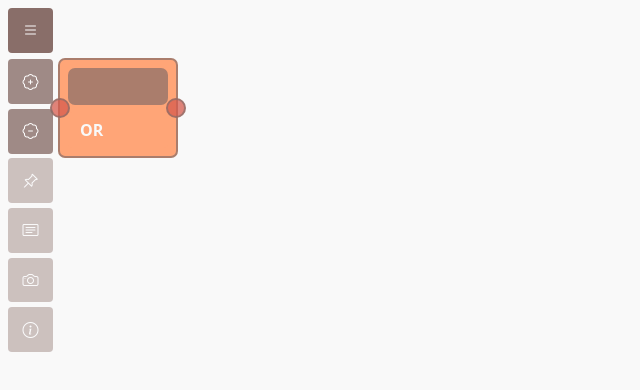
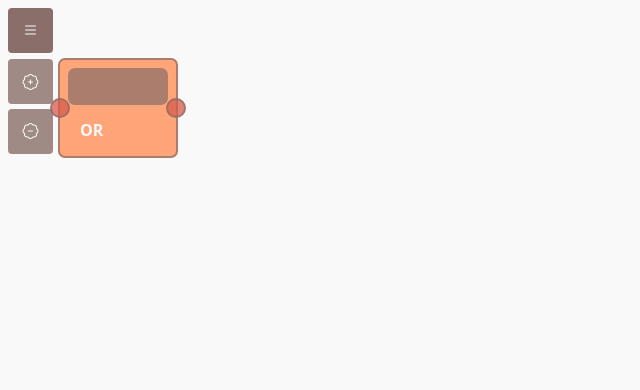
Before and after one commit to SadBarin/Strumen_Electronic, a React (Create React App) app: page / in a window 1280 px wide. Shown: the top 390 px of the page, without its empty margins (0-640 px from the left). Built offline with nearby package versions, Linux system fonts and the light colour scheme.

Commit message:
add eslint

```diff
--- a/src/components/app-button-icon/app-button-icon.jsx
+++ b/src/components/app-button-icon/app-button-icon.jsx
@@ -1,19 +1,25 @@
 import React from 'react';
-import PropTypes from 'prop-types'
+import PropTypes from 'prop-types';
 import './app-button-icon.css';
 
 function AppButtonIcon(props) {
+  const { icon, onClick, propsClass } = props;
+
   return (
-    <button className={'btn text-white icon-button ' + props.propsClass} onClick={props.onClick}>
-      <i className={'bi ' + props.icon}/>
+    <button type="button" className={`btn text-white icon-button ${propsClass}`} onClick={onClick}>
+      <i className={`bi ${icon}`} />
     </button>
-  )
+  );
 }
 
+AppButtonIcon.defaultProps = {
+  propsClass: '',
+};
+
 AppButtonIcon.propTypes = {
-  icon: PropTypes.string,
-  onClick: PropTypes.func,
-  propsClass: PropTypes.string
-}
+  icon: PropTypes.string.isRequired,
+  onClick: PropTypes.func.isRequired,
+  propsClass: PropTypes.string,
+};
 
-export default AppButtonIcon
+export default AppButtonIcon;
--- a/src/components/app/app.jsx
+++ b/src/components/app/app.jsx
@@ -1,72 +1,76 @@
 import React, { Component } from 'react';
 import './app.css';
 
-import AppPanel from "../panel/app-panel";
-import AppGrid from "../layout/app-grid";
+import AppPanel from '../panel/app-panel';
+import AppGrid from '../layout/app-grid';
 
-export default class App extends Component {
+class App extends Component {
   constructor(props) {
     super(props);
     this.state = {
       gridList: [],
       removeStatus: false,
-    }
-  }
-
-  getRandomNumber (min, max) {
-    return Math.floor(Math.random() * (max - min)) + min;
-  }
-
-  getRandomCoordinates() {
-    return {
-      x: this.getRandomNumber(10, window.innerWidth),
-      y: this.getRandomNumber(10, window.innerHeight)
-    }
-  }
-
-  createItem(obj) {
-    const {x, y} = obj
-
-    return {
-      id: Date.now(),
-      x,
-      y
     };
   }
 
   handleAddItem() {
     this.setState((state) => {
       const item = this.createItem(this.getRandomCoordinates());
-      return {gridList: [...state.gridList, item]};
-    })
+      return { gridList: [...state.gridList, item] };
+    });
   }
 
   handleChangeRemoveStatus() {
-    this.setState({removeStatus: !this.state.removeStatus})
+    const { removeStatus } = this.state;
+
+    this.setState({ removeStatus: !removeStatus });
   }
+
+  getRandomCoordinates() {
+    return {
+      x: this.getRandomNumber(10, window.innerWidth),
+      y: this.getRandomNumber(10, window.innerHeight),
+    };
+  }
+
+  getRandomNumber = (min, max) => Math.floor(Math.random() * (max - min)) + min;
 
   handleRemoveItem = (id) => {
     this.setState((state) => {
-      const items = state.gridList.filter((item) => item.id !== id)
-      return {gridList: items};
-    })
+      const items = state.gridList.filter((item) => item.id !== id);
+      return { gridList: items };
+    });
+  }
+
+  createItem = (obj) => {
+    const { x, y } = obj;
+
+    return {
+      id: Date.now(),
+      x,
+      y,
+    };
   }
 
   render() {
+    const { removeStatus, gridList } = this.state;
+
     return (
-      <main className='layout position-relative offsetParent'>
+      <main className="layout position-relative offsetParent">
         <AppPanel
-          activeRemove={this.state.removeStatus}
+          activeRemove={removeStatus}
           onClickChangeRemoveStatus={() => this.handleChangeRemoveStatus()}
           onClickAdd={() => this.handleAddItem()}
         />
 
         <AppGrid
-          items={this.state.gridList}
-          statusRemove={this.state.removeStatus}
+          items={gridList}
+          statusRemove={removeStatus}
           onClickRemove={this.handleRemoveItem}
         />
       </main>
-    )
+    );
   }
 }
+
+export default App;
--- a/src/components/layout/app-draggable/app-draggable.jsx
+++ b/src/components/layout/app-draggable/app-draggable.jsx
@@ -1,21 +1,31 @@
 import React from 'react';
 import './app-draggable.css';
+import PropTypes from 'prop-types';
+
 import Draggable from 'react-draggable';
 
-export default function AppDraggable(props) {
+function AppDraggable(props) {
+  const { id } = props;
+
   return (
-    <div className='position-absolute' key={props.id} data-bs-toggle="tooltip" data-bs-placement="bottom">
-      <Draggable defaultPosition={{x: 10, y: 10}} handle=".handle">
+    <div className="position-absolute" key={id} data-bs-toggle="tooltip" data-bs-placement="bottom">
+      <Draggable defaultPosition={{ x: 10, y: 10 }} handle=".handle">
         <div className="app-draggable">
-          <div className='circle circle-left'/>
-          <div className='handle'/>
-          <select className='form-select'>
-            <option value='OR'>OR</option>
-            <option value='AND'>AND</option>
+          <div className="circle circle-left" />
+          <div className="handle" />
+          <select className="form-select">
+            <option value="OR">OR</option>
+            <option value="AND">AND</option>
           </select>
-          <div className='circle circle-right'/>
+          <div className="circle circle-right" />
         </div>
       </Draggable>
     </div>
-  )
+  );
 }
+
+AppDraggable.propTypes = {
+  id: PropTypes.number.isRequired,
+};
+
+export default AppDraggable;
--- a/src/components/panel/app-panel/app-panel.jsx
+++ b/src/components/panel/app-panel/app-panel.jsx
@@ -1,9 +1,9 @@
 import React, { Component } from 'react';
 import PropTypes from 'prop-types';
-import './app-panel.css'
+import './app-panel.css';
 
-import MenuList from "../panel-list";
-import AppIconButton from "../../app-button-icon";
+import PanelList from '../panel-list';
+import AppIconButton from '../../app-button-icon';
 
 class AppPanel extends Component {
   constructor(props) {
@@ -11,41 +11,46 @@ class AppPanel extends Component {
 
     this.state = {
       panelVisible: true,
-    }
+    };
   }
 
   handleClickButton() {
+    const { panelVisible } = this.state;
+
     this.setState({
-      panelVisible: !this.state.panelVisible,
-    })
-  }
-
-  handleChangeSimulateStatus() {
-    this.setState({
-      simulation: !this.state.simulation
-    })
+      panelVisible: !panelVisible,
+    });
   }
 
   render() {
+    const { panelVisible } = this.state;
+    const { activeRemove, onClickChangeRemoveStatus, onClickAdd } = this.props;
+
     return (
       <div className="p-2 panel position-fixed">
-        <AppIconButton icon={'bi-list'} onClick={() => this.handleClickButton()}/>
+        <AppIconButton icon="bi-list" onClick={() => this.handleClickButton()} />
 
-        <MenuList
-          activeRemove={this.props.activeRemove}
-          onClickAdd={ this.props.onClickAdd }
-          onClickChangeRemoveStatus={ this.props.onClickChangeRemoveStatus }
-          display={ this.state.panelVisible ? '' : ' panel-hidden' }
+        <PanelList
+          activeRemove={activeRemove}
+          onClickAdd={onClickAdd}
+          onClickChangeRemoveStatus={onClickChangeRemoveStatus}
+          display={panelVisible ? '' : ' panel-hidden'}
         />
       </div>
-    )
+    );
   }
 }
+
+AppPanel.defaultProps = {
+  activeRemove: false,
+  onClickChangeRemoveStatus: () => {},
+  onClickAdd: () => {},
+};
 
 AppPanel.propTypes = {
   activeRemove: PropTypes.bool,
   onClickChangeRemoveStatus: PropTypes.func,
-  onClickAdd: PropTypes.func
-}
+  onClickAdd: PropTypes.func,
+};
 
-export default AppPanel
+export default AppPanel;
--- a/src/components/panel/panel-list/index.js
+++ b/src/components/panel/panel-list/index.js
@@ -1,3 +1,3 @@
-import MenuList from './panel-list';
+import PanelList from './panel-list';
 
-export default MenuList;
+export default PanelList;
--- a/src/components/panel/panel-list/panel-list.jsx
+++ b/src/components/panel/panel-list/panel-list.jsx
@@ -1,19 +1,35 @@
 import React from 'react';
+import PropTypes from 'prop-types';
 import './panel-list.css';
 
-import AppIconButton from "../../app-button-icon";
+import AppIconButton from '../../app-button-icon';
 
-function MenuList (props) {
+function PanelList({
+  display, onClickAdd, activeRemove, onClickChangeRemoveStatus,
+}) {
   return (
-    <div className={"text-center text-white panel-list d-flex flex-column align-items-center opacity-8" + props.display}>
-      <AppIconButton icon={'bi-patch-plus'} onClick={props.onClickAdd}/>
-      <AppIconButton icon={'bi-patch-minus'} onClick={props.onClickChangeRemoveStatus} propsClass={(props.activeRemove) ? 'active' : ''}/>
-      <AppIconButton icon={'bi-pin-angle'} propsClass={'disable'}/>
-      <AppIconButton icon={'bi-card-text'} propsClass={'disable'}/>
-      <AppIconButton icon={'bi-camera'} propsClass={'disable'}/>
-      <AppIconButton icon={'bi-info-circle'} propsClass={'disable'}/>
+    <div className={`text-center text-white panel-list d-flex flex-column align-items-center opacity-8${display}`}>
+      <AppIconButton icon="bi-patch-plus" onClick={onClickAdd} />
+      <AppIconButton icon="bi-patch-minus" onClick={onClickChangeRemoveStatus} propsClass={(activeRemove) ? 'active' : ''} />
+      { /* <AppIconButton icon="bi-pin-angle" propsClass="disable" /> */ }
+      { /* <AppIconButton icon="bi-card-text" propsClass="disable" /> */ }
+      { /* <AppIconButton icon="bi-camera" propsClass="disable" /> */ }
+      { /* <AppIconButton icon="bi-info-circle" propsClass="disable" /> */ }
     </div>
-  )
+  );
 }
 
-export default MenuList
+PanelList.defaultProps = {
+  onClickAdd: () => {},
+  activeRemove: false,
+  onClickChangeRemoveStatus: () => {},
+};
+
+PanelList.propTypes = {
+  display: PropTypes.string.isRequired,
+  onClickAdd: PropTypes.func,
+  activeRemove: PropTypes.bool,
+  onClickChangeRemoveStatus: PropTypes.func,
+};
+
+export default PanelList;
--- a/src/index.js
+++ b/src/index.js
@@ -3,9 +3,9 @@ import ReactDOM from 'react-dom';
 import App from './components/app';
 
 import 'bootstrap/dist/css/bootstrap.min.css';
-import 'bootstrap-icons/font/bootstrap-icons.css'
+import 'bootstrap-icons/font/bootstrap-icons.css';
 
 ReactDOM.render(
-  <App />,
-  document.getElementById('root')
+  // eslint-disable-next-line react/jsx-filename-extension
+  <App />, document.getElementById('root'),
 );
```
Also changed, not shown: package.json (+8 -6 lines), src/components/layout/app-grid/app-grid.jsx (+49 -26 lines), .eslintrc.json (added), 2 other files (tests, documents, lock files or other folders).
